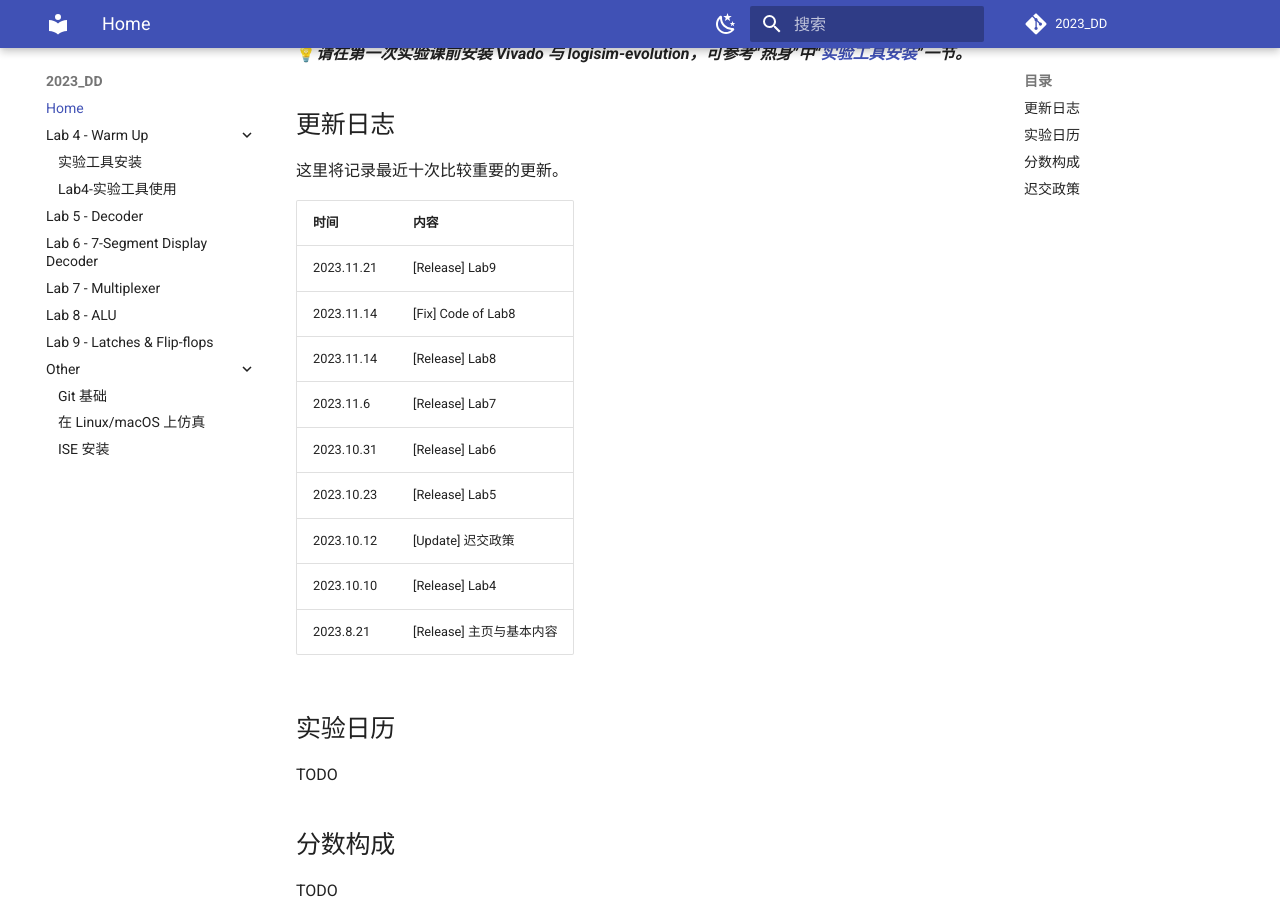
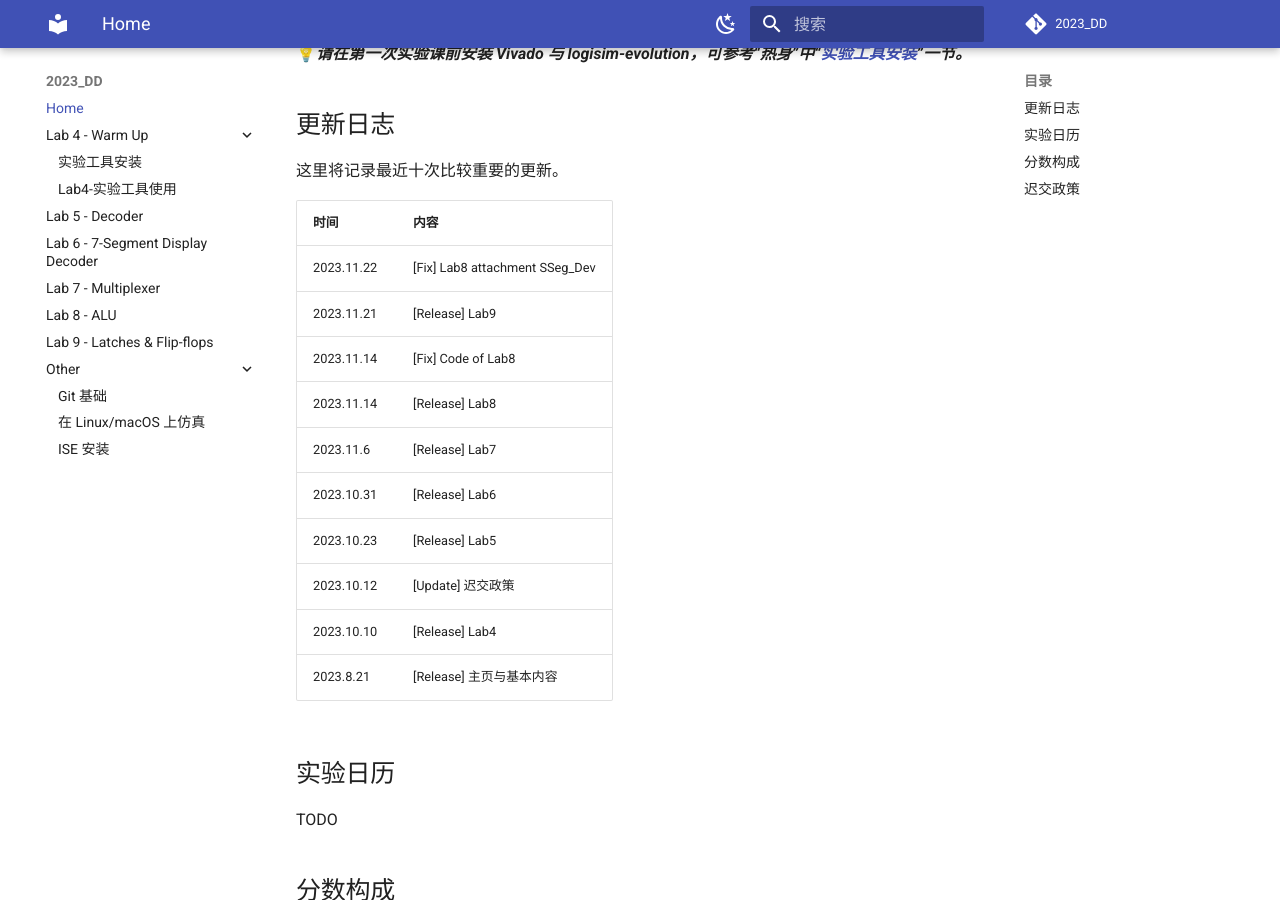
Before and after one commit to Guahao31/2023_DD, an MkDocs documentation site: the page built from docs/index.md, in a window 1280 px wide and 900 px high, scrolled down 458 px. Built offline with MkDocs 1.6.1 and Material for MkDocs 9.7.7, drawn with Linux system fonts in a browser that asks for light colours; a script that is not in the unit is left out; comment, search, counter and statistics services are not loaded.

Commit message:
fix: lab8 ports of SSeg_Dev

```diff
--- a/docs/index.md
+++ b/docs/index.md
@@ -20,6 +20,7 @@
 
 | 时间 | 内容 |
 | --- | :------------------------------------ |
+| 2023.11.22 | [Fix] Lab8 attachment SSeg_Dev |
 | 2023.11.21 | [Release] Lab9 |
 | 2023.11.14 | [Fix] Code of Lab8 |
 | 2023.11.14 | [Release] Lab8 |
```
Also changed, not shown: 1 other file.
